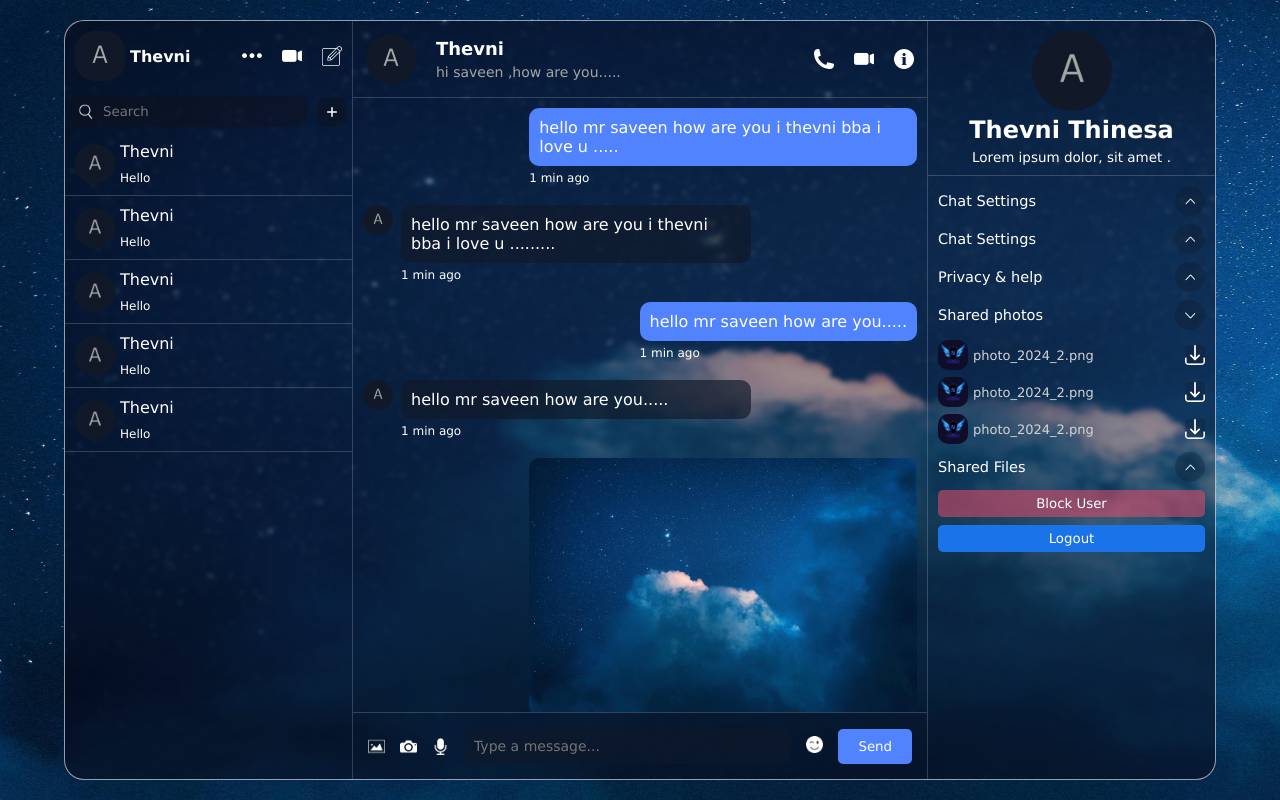
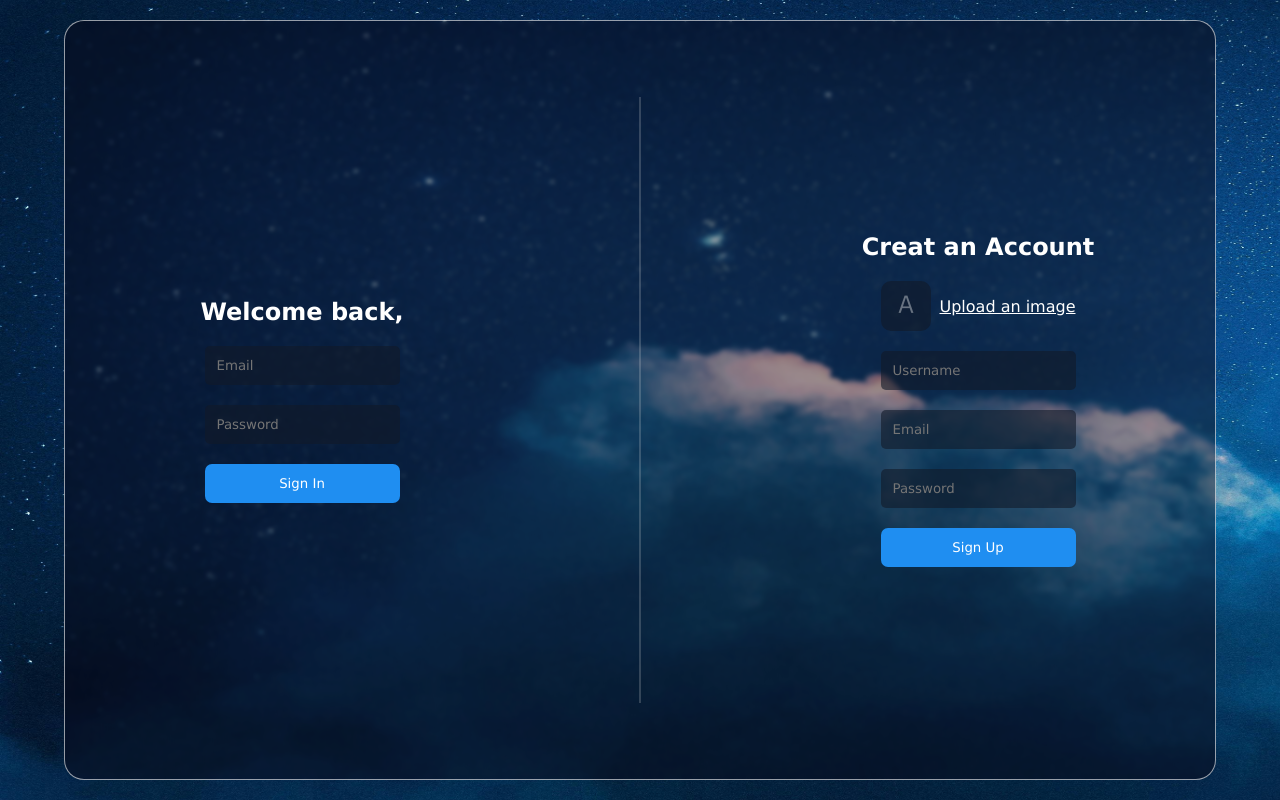
Before and after one commit to thevni-thinesa/React-Chat-App-with-Firebase, a React (Vite) app: page / in a window 1280 px wide. Built offline with nearby package versions, Linux system fonts and the light colour scheme.

Commit message:
new updates

```diff
--- a/src/App.jsx
+++ b/src/App.jsx
@@ -5,7 +5,7 @@ import Login from "./components/login/Login";
 import Notification from "./components/notification/Notification";
 
 const App = () => {
-  const user = true;
+  const user = false;
 
   return (
     <div className='container'>
--- a/src/components/login/Login.jsx
+++ b/src/components/login/Login.jsx
@@ -1,6 +1,10 @@
 import { useState } from "react";
 import "./login.css";
 import { toast } from "react-toastify";
+import {createUserWithEmailAndPassword} from "firebase/auth";
+import { auth, db } from "../../lib/firebase";
+import { doc, setDoc } from "firebase/firestore";
+import upload from "../../lib/upload";
 
 const Login = () => {
     const [avatar,setAvatar] = useState({
@@ -15,12 +19,44 @@ const Login = () => {
                 url:URL.createObjectURL(e.target.files[0])
             })
         }
-    }
+    };
+
+    const handleRegister = async (e) =>{
+        e.preventDefault();
+        const formData = new FormData(e.target);
+
+        const {username, email, password} = Object.fromEntries(formData);
+
+        try{
+            const res = await createUserWithEmailAndPassword(auth,email,password)
+
+            const imgUrl = await upload(avatar.file)
+
+            await setDoc(doc(db, "users", res.user.uid), {
+                username,
+                email,
+                avatar: imgUrl,
+                id: res.user.uid,
+                blocked: [],
+              });
+
+              await setDoc(doc(db, "userchats", res.user.uid), {
+                chats: [],
+              });
+
+
+
+              toast.success("Account created! You can login now!")
+        }catch(err){
+            console.log(err)
+            toast.error(err.message)
+        }
+    };
 
     const handleLogin = e =>{
-        e.preventDefault()
+        e.preventDefault();
 
-    }
+    };
 
     return (
         <div className="login">
@@ -35,7 +71,7 @@ const Login = () => {
             <div className="separator"></div>
             <div className="item">
                 <h2>Creat an Account</h2>
-                <form>
+                <form onSubmit={handleRegister}>
                     <label htmlFor="file">
                         <img src={avatar.url || "./avatar.png"} alt="" />
                         Upload an image</label>
--- /dev/null
+++ b/src/lib/firebase.js
@@ -0,0 +1,19 @@
+import { initializeApp } from "firebase/app";
+import { getAuth } from "firebase/auth";
+import { getFirestore } from "firebase/firestore";
+import { getStorage } from "firebase/storage";
+
+const firebaseConfig = {
+  apiKey: import.meta.env.VITE_API_KEY,
+  authDomain: "reactchatapp-28717.firebaseapp.com",
+  projectId: "reactchatapp-28717",
+  storageBucket: "reactchatapp-28717.appspot.com",
+  messagingSenderId: "580700628863",
+  appId: "1:580700628863:web:5996bb0b3a58a412121c4a"
+};
+
+const app = initializeApp(firebaseConfig);
+
+export const auth = getAuth()
+export const db = getFirestore()
+export const storage = getStorage()
--- /dev/null
+++ b/src/lib/upload.js
@@ -0,0 +1,30 @@
+import { getDownloadURL, ref, uploadBytesResumable } from "firebase/storage";
+import { storage } from "./firebase";
+
+const upload = async (file)=>{
+    const date = new Date()
+    const storageRef = ref(storage, `images/${date + file.name}`);
+
+    const uploadTask = uploadBytesResumable(storageRef, file);
+
+    return new Promise((resolve, reject)=>{
+        uploadTask.on("state_changed",
+            (snapshot) => {
+                const progress = (snapshot.bytesTransferred / snapshot.totalBytes) * 100;
+                console.log('Upload is ' + progress + '% done');
+            },
+            (error) => {
+                reject("Somthing went wrong!" +error.code)
+            },
+            () => {
+                // Handle successful uploads on complete
+                // For instance, get the download URL: https://firebasestorage.googleapis.com/...
+                getDownloadURL(uploadTask.snapshot.ref).then((downloadURL) => {
+                    resolve(downloadURL)
+                });
+            }
+        );
+    });
+};
+
+export default upload
```
Also changed, not shown: 1 other file (tests, documents, lock files or other folders).
